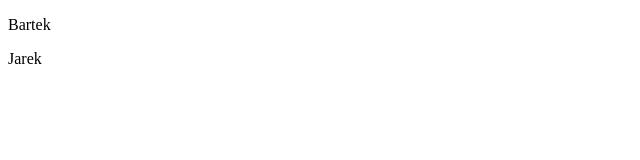
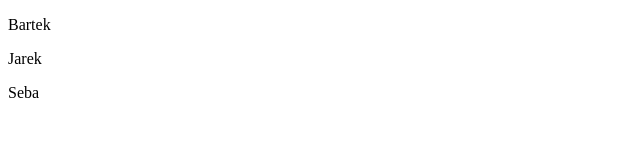
Before and after one commit to Xazzar/CRM-Szkola-projekt-Kolko, a plain HTML site: page index.html in a window 1280 px wide. Shown: the full height of the page, 0-640 px from the left. Drawn offline with Linux system fonts and the light colour scheme.

Commit message:
Update index.html

```diff
--- a/index.html
+++ b/index.html
@@ -8,6 +8,7 @@
 <body>
     <p>Bartek</p>
     <p>Jarek</p>
+    <p>Seba</p>
 
 
 
```
